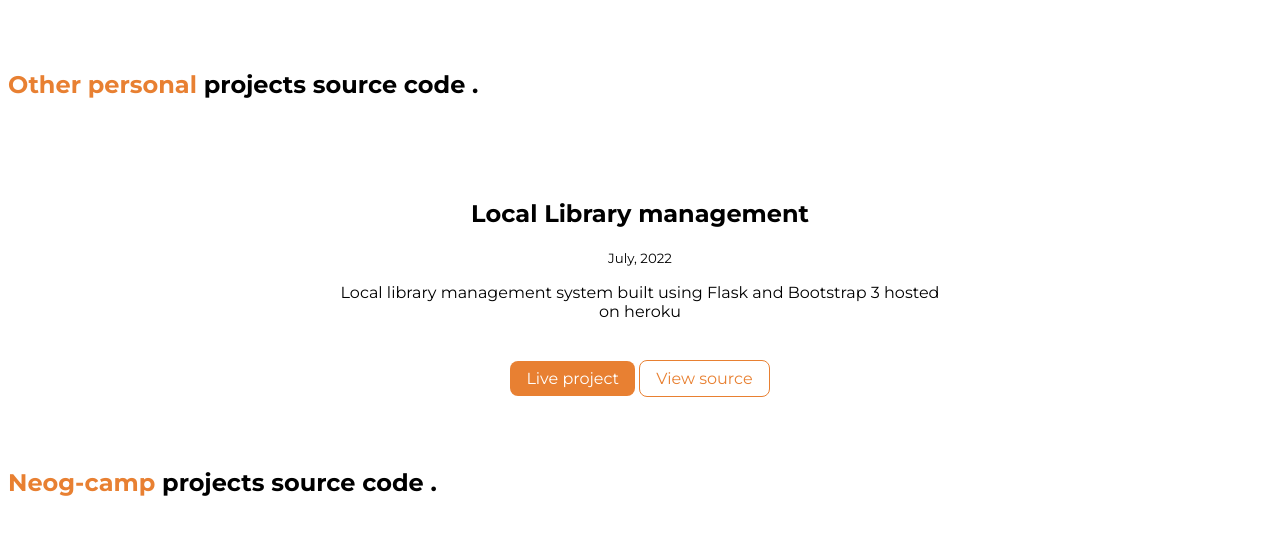
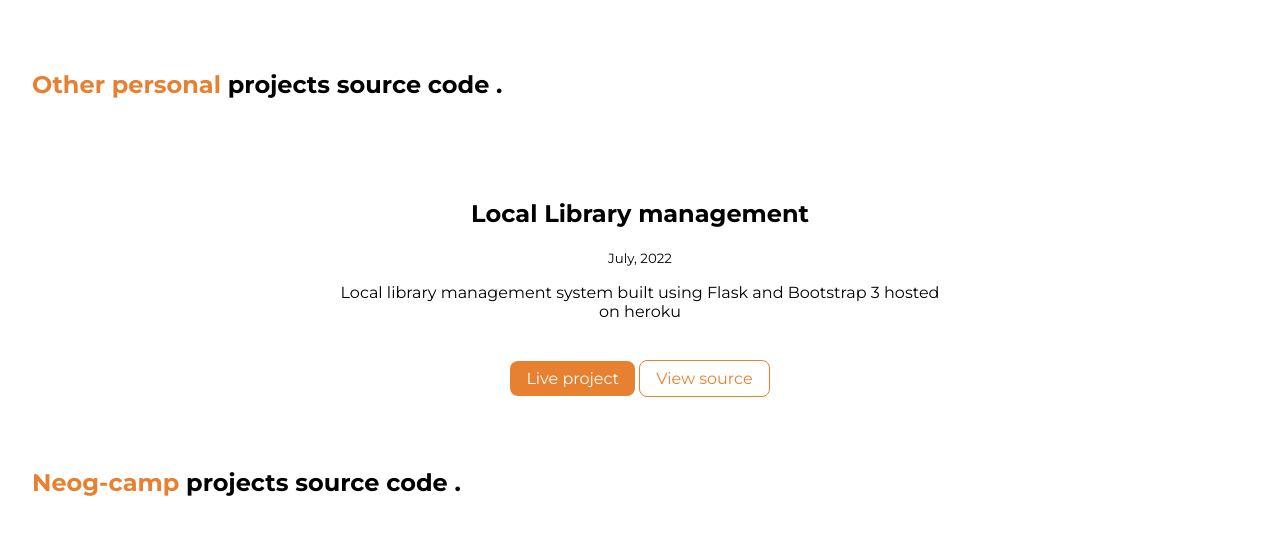
Before and after one commit to VishalSindham/Neogcamp_Mark_004, a plain HTML site: page projects.html in a window 1280 px wide. Shown: the part 264-800 px from the top of the page. Drawn offline with Linux system fonts and the light colour scheme.

Commit message:
Update projects.html

```diff
--- a/projects.html
+++ b/projects.html
@@ -27,7 +27,7 @@
         <h1 class="hero-heading">See my <span style="color: var(--primary-color);"> project's </span> source code .</h1>
     </header>
 
-            <h2 class="hero-heading"><span style="color: var(--primary-color); margin-left:0.5rem;"> Other personal</span>  projects  source code .</h2>
+            <h2 class="hero-heading"><span style="color: var(--primary-color); margin-left:2rem;"> Other personal</span>  projects  source code .</h2>
     <ul class="list-non-bullet">
         <li class="project-list container container-center">
             <h2>Local Library management</h2>
@@ -38,7 +38,7 @@
         </li>
     </ul>
 
-            <h2 class="hero-heading"><span style="color: var(--primary-color); margin-left:0.5rem;"> Neog-camp</span> projects source code .</h2>
+            <h2 class="hero-heading"><span style="color: var(--primary-color); margin-left:2rem;"> Neog-camp</span> projects source code .</h2>
     <ul class="list-non-bullet">
         <li class="project-list container container-center">
             <h2>Calculator for stock market</h2>
```
